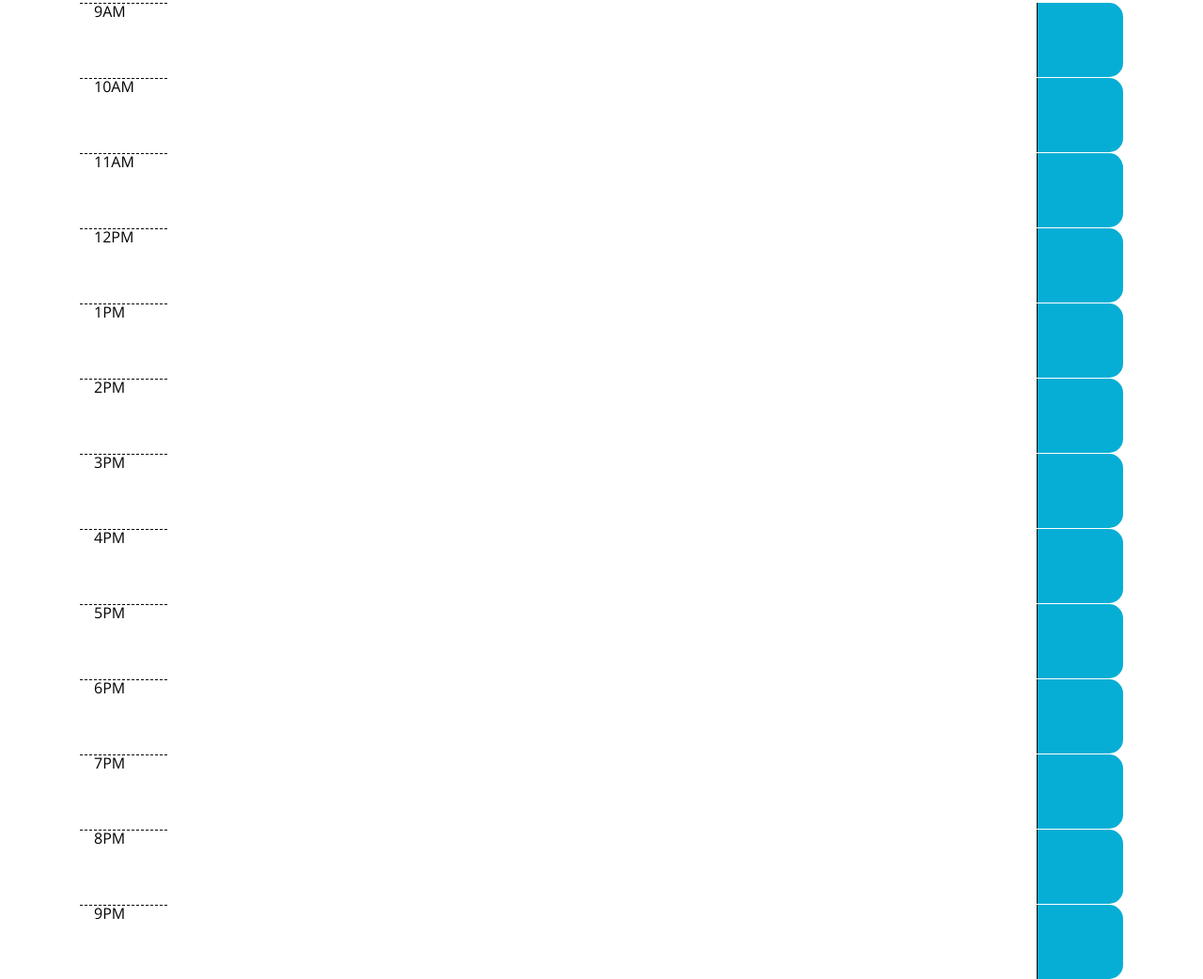
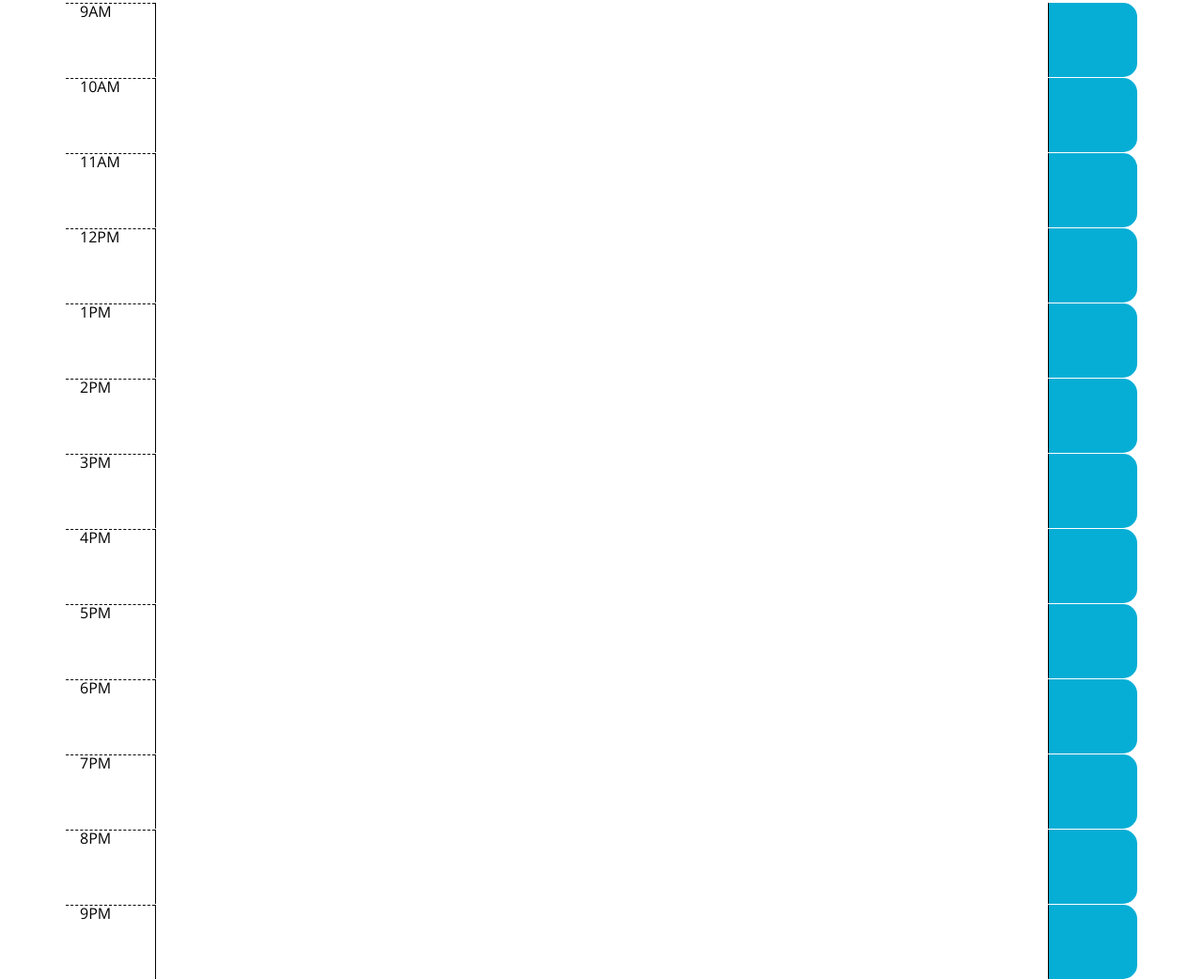
Before and after one commit to natcarvajal/Work-Day-Scheduler-HW-5, a plain HTML site: page index.html in a window 1280 px wide. Shown: the part 334-1376 px from the top of the page at 94% size. Drawn offline with nearby package versions, Linux system fonts and the light colour scheme.

Commit message:
added textarea tags

```diff
--- a/index.html
+++ b/index.html
@@ -35,115 +35,112 @@
     </header>
     <div class="container">
       <!-- Timeblocks go here -->
-      <div class="container">
+      <!--WHEN I scroll down-->
+      <!--THEN I am presented with time blocks for standard business hours-->
         <div class="row">
           <div class="col-md-1 hour">9AM
           </div>
-          <div class="col-md-10 description">
-          </div>
+          <textarea class="col-md-10 description">
+          </textarea>
           <div class="col-md-1 saveBtn">
           </div>
         </div>
         <div class="row">
           <div class="col-md-1 hour">10AM
           </div>
-          <div class="col-md-10 description">
-          </div>
+          <textarea class="col-md-10 description">
+          </textarea>
           <div class="col-md-1 saveBtn">
           </div>
         </div>
         <div class="row">
           <div class="col-md-1 hour">11AM
           </div>
-          <div class="col-md-10 description">
-          </div>
+          <textarea class="col-md-10 description">
+          </textarea>
           <div class="col-md-1 saveBtn">
           </div>
         </div>
         <div class="row">
           <div class="col-md-1 hour">12PM
           </div>
-          <div class="col-md-10 description">
-          </div>
+          <textarea class="col-md-10 description">
+          </textarea>
           <div class="col-md-1 saveBtn">
           </div>
         </div>
         <div class="row">
           <div class="col-md-1 hour">1PM
           </div>
-          <div class="col-md-10 description">
-          </div>
+          <textarea class="col-md-10 description">
+          </textarea>
           <div class="col-md-1 saveBtn">
           </div>
         </div>
         <div class="row">
           <div class="col-md-1 hour">2PM
           </div>
-          <div class="col-md-10 description">
-          </div>
+          <textarea class="col-md-10 description">
+          </textarea>
           <div class="col-md-1 saveBtn">
           </div>
         </div>
         <div class="row">
           <div class="col-md-1 hour">3PM
           </div>
-          <div class="col-md-10 description">
-          </div>
+          <textarea class="col-md-10 description">
+          </textarea>
           <div class="col-md-1 saveBtn">
           </div>
         </div>
         <div class="row">
           <div class="col-md-1 hour">4PM
           </div>
-          <div class="col-md-10 description">
-          </div>
+          <textarea class="col-md-10 description">
+          </textarea>
           <div class="col-md-1 saveBtn">
           </div>
         </div>
         <div class="row">
           <div class="col-md-1 hour">5PM
           </div>
-          <div class="col-md-10 description">
-          </div>
+          <textarea class="col-md-10 description">
+          </textarea>
           <div class="col-md-1 saveBtn">
           </div>
         </div>
         <div class="row">
           <div class="col-md-1 hour">6PM
           </div>
-          <div class="col-md-10 description">
-          </div>
+          <textarea class="col-md-10 description">
+          </textarea>
           <div class="col-md-1 saveBtn">
           </div>
         </div>
         <div class="row">
           <div class="col-md-1 hour">7PM
           </div>
-          <div class="col-md-10 description">
-          </div>
+          <textarea class="col-md-10 description">
+          </textarea>
           <div class="col-md-1 saveBtn">
           </div>
         </div>
         <div class="row">
           <div class="col-md-1 hour">8PM
           </div>
-          <div class="col-md-10 description">
-          </div>
+          <textarea class="col-md-10 description">
+          </textarea>
           <div class="col-md-1 saveBtn">
           </div>
         </div>
         <div class="row">
           <div class="col-md-1 hour">9PM
           </div>
-          <div class="col-md-10 description">
-          </div>
+          <textarea class="col-md-10 description">
+          </textarea>
           <div class="col-md-1 saveBtn">
           </div>
         </div>
-
-
-
-      </div>
       </div>
 
     </div>
```
